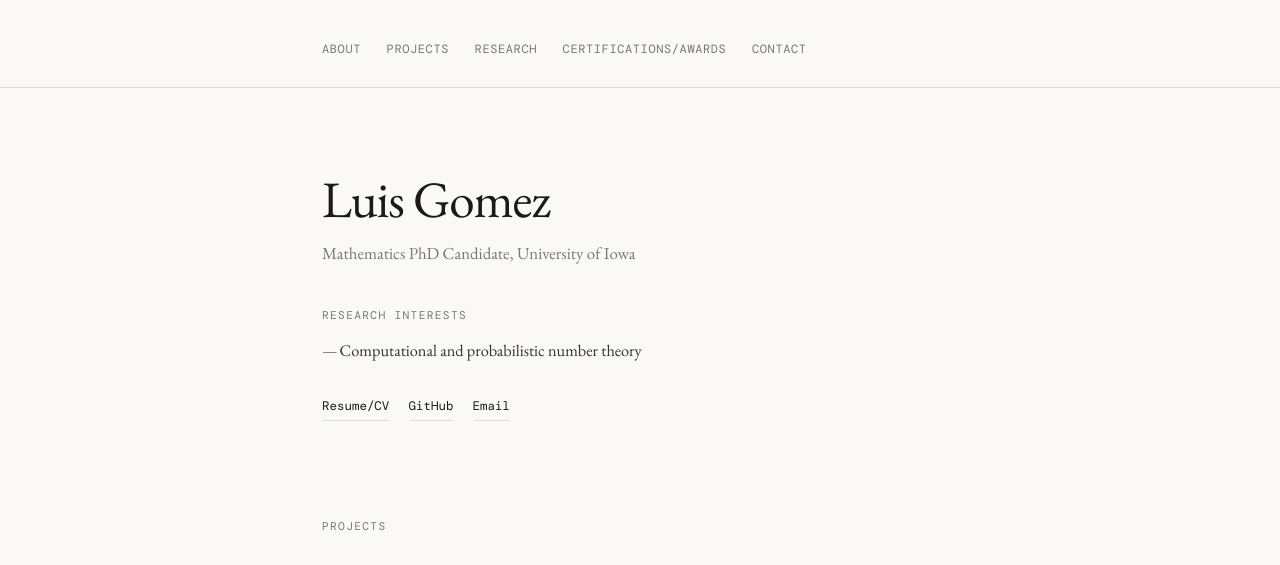
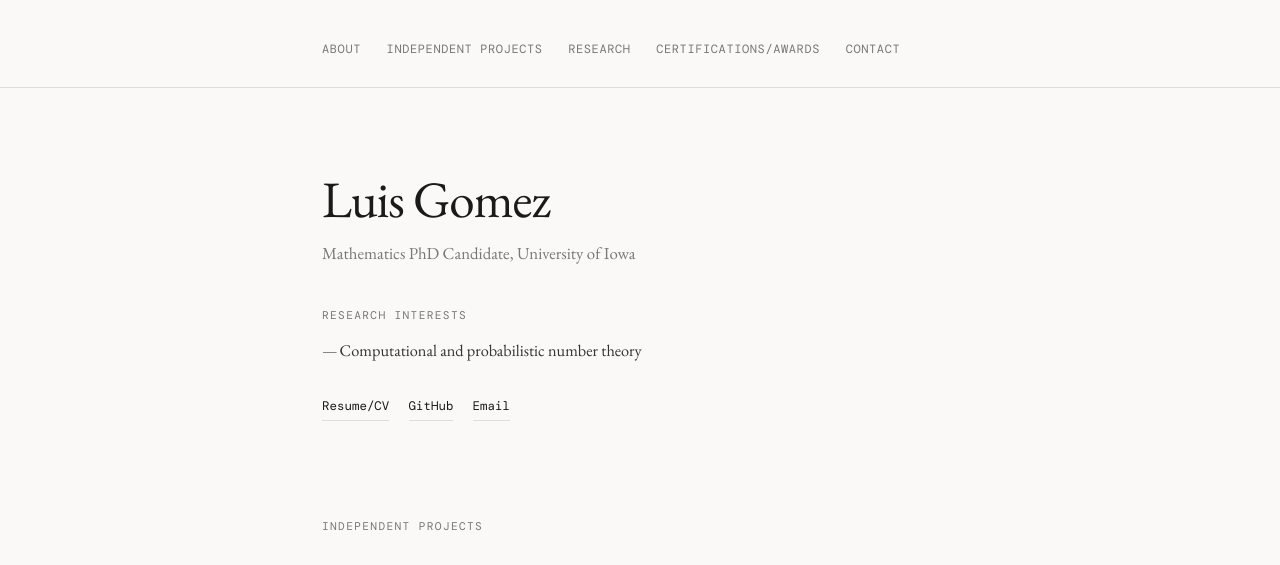
Before and after one commit to lgomez010/lgomez010.github.io, a plain HTML site: page index.html in a window 1280 px wide. Shown: the top 565 px of the page. Drawn offline with nearby package versions, Linux system fonts and the light colour scheme; a web font is replaced by a local one.

Commit message:
Rename 'Projects' section to 'Independent Projects'

```diff
--- a/index.html
+++ b/index.html
@@ -379,7 +379,7 @@
     <div class="container">
       <ul>
         <li><a href="#about">About</a></li>
-        <li><a href="#projects">Projects</a></li>
+        <li><a href="#projects">Independent Projects</a></li>
         <li><a href="#research">Research</a></li>
         <li><a href="#certifications">Certifications/Awards</a></li>
         <li><a href="#contact">Contact</a></li>
@@ -422,7 +422,7 @@
       <section id="projects">
         <!-- Section label is "Projects". AI assistance is disclosed per-card via the
              "AI-Assisted" badge, so coauthored research does not inherit the qualifier. -->
-        <p class="section-label">Projects</p>
+        <p class="section-label">Independent Projects</p>
         <div class="project-grid">
 
           <a class="project-card" href="https://github.com/lgomez010/options-pricing-engine" target="_blank" rel="noopener noreferrer">
```
